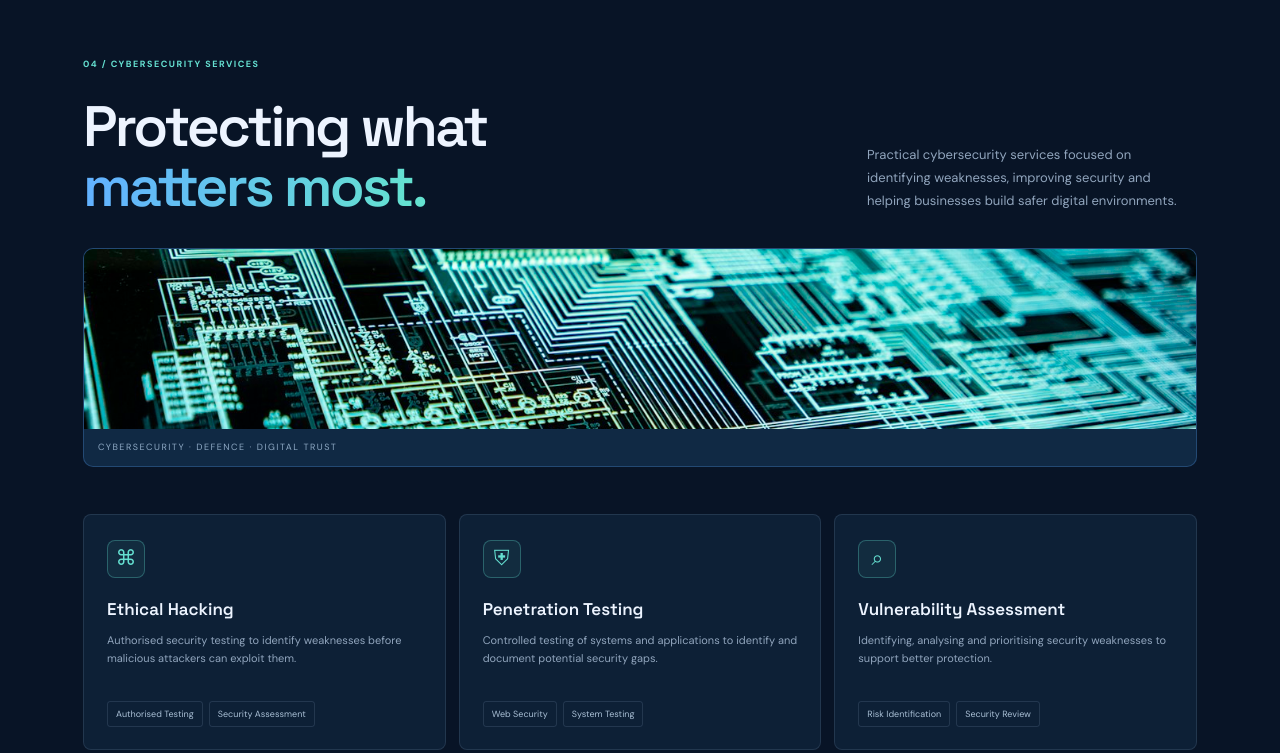
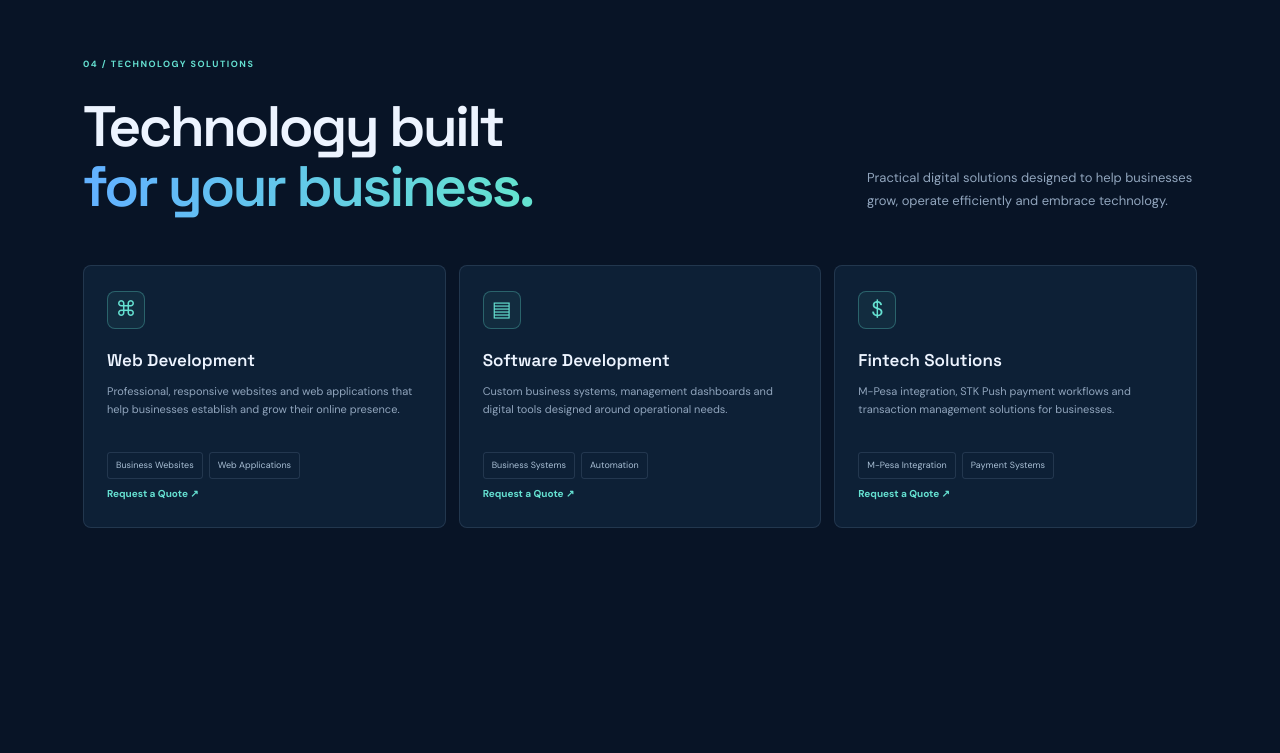
Before and after one commit to chesamtech/chesamtech.github.io, a plain HTML site: page index.html in a window 1280 px wide. Shown: the part 4359-5112 px from the top of the page. Drawn offline with Linux system fonts and the light colour scheme.

Commit message:
Add technology solutions services section

```diff
--- a/index.html
+++ b/index.html
@@ -138,6 +138,39 @@
     </section>
 
 
+    <section class="section-wrap section-block" id="technology-solutions">
+      <div class="section-heading project-heading">
+        <div>
+          <p class="section-index">04 / TECHNOLOGY SOLUTIONS</p>
+          <h2>Technology built<br><span class="gradient-text">for your business.</span></h2>
+        </div>
+        <p class="heading-note">Practical digital solutions designed to help businesses grow, operate efficiently and embrace technology.</p>
+      </div>
+      <div class="skill-grid">
+        <article class="skill-card">
+          <div class="skill-icon">⌘</div>
+          <h3>Web Development</h3>
+          <p>Professional, responsive websites and web applications that help businesses establish and grow their online presence.</p>
+          <div class="tag-list"><span>Business Websites</span><span>Web Applications</span></div>
+          <a class="project-link" href="#contact">Request a Quote ↗</a>
+        </article>
+        <article class="skill-card">
+          <div class="skill-icon">▤</div>
+          <h3>Software Development</h3>
+          <p>Custom business systems, management dashboards and digital tools designed around operational needs.</p>
+          <div class="tag-list"><span>Business Systems</span><span>Automation</span></div>
+          <a class="project-link" href="#contact">Request a Quote ↗</a>
+        </article>
+        <article class="skill-card">
+          <div class="skill-icon">$</div>
+          <h3>Fintech Solutions</h3>
+          <p>M-Pesa integration, STK Push payment workflows and transaction management solutions for businesses.</p>
+          <div class="tag-list"><span>M-Pesa Integration</span><span>Payment Systems</span></div>
+          <a class="project-link" href="#contact">Request a Quote ↗</a>
+        </article>
+      </div>
+    </section>
+
     <section class="section-wrap section-block" id="cybersecurity-services">
       <div class="section-heading project-heading">
         <div>
```
